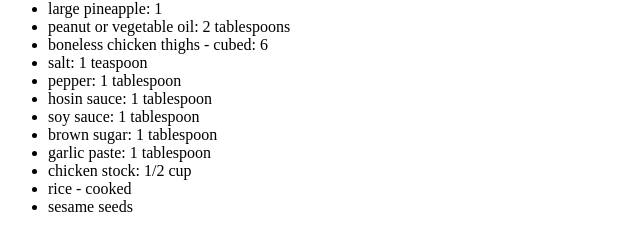
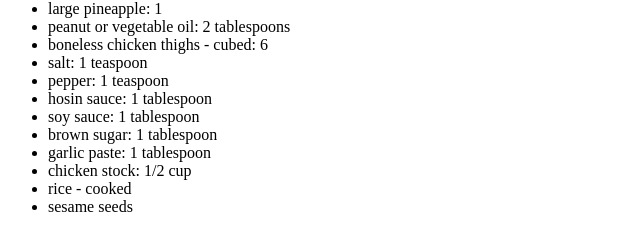
Before and after one commit to alex-netwave/odin-recipes, a plain HTML site: page recipes/sticky_pineapple_chicken.html in a window 1280 px wide. Shown: the part 536-768 px from the top of the page, 0-640 px from the left. Drawn offline with Linux system fonts and the light colour scheme.

Commit message:
corrected recipe

```diff
--- a/recipes/sticky_pineapple_chicken.html
+++ b/recipes/sticky_pineapple_chicken.html
@@ -18,7 +18,7 @@
         <li>peanut or vegetable oil: 2 tablespoons</li>
         <li>boneless chicken thighs - cubed: 6</li>
         <li>salt: 1 teaspoon</li>
-        <li>pepper: 1 tablespoon</li>
+        <li>pepper: 1 teaspoon</li>
         <li>hosin sauce: 1 tablespoon</li>
         <li>soy sauce: 1 tablespoon</li>
         <li>brown sugar: 1 tablespoon</li>
```
